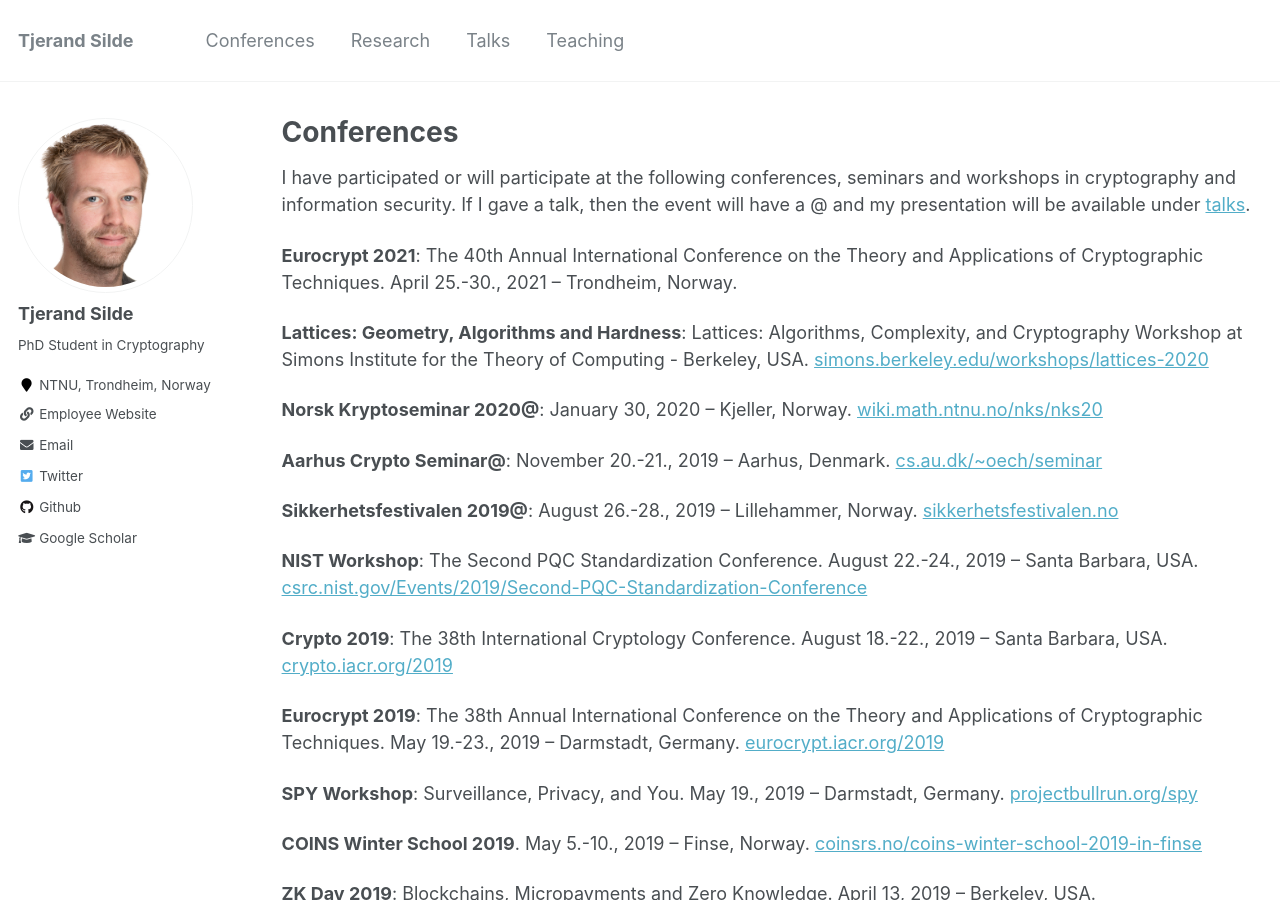
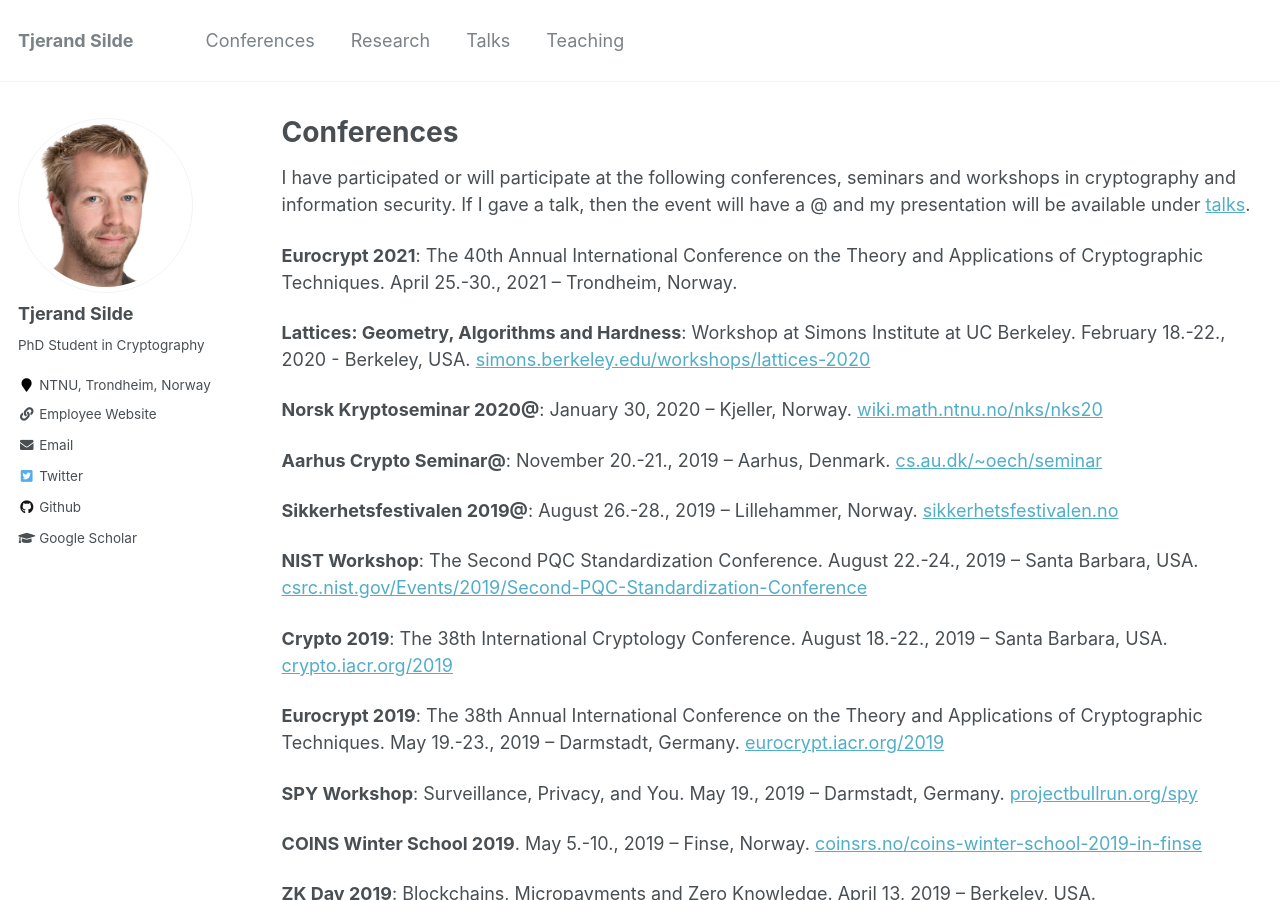
Before and after one commit to tjesi/tjesi.github.io, a Jekyll site: the page built from _pages/conferences.md, in a window 1280 px wide and 900 px high. Built offline with Jekyll 4.4.1, drawn with Linux system fonts in a browser that asks for light colours.

Commit message:
Update conferences.md

```diff
--- a/_pages/conferences.md
+++ b/_pages/conferences.md
@@ -9,7 +9,7 @@ I have participated or will participate at the following conferences, seminars a
 
 **Eurocrypt 2021**: The 40th Annual International Conference on the Theory and Applications of Cryptographic Techniques. April 25.-30., 2021 – Trondheim, Norway.
 
-**Lattices: Geometry, Algorithms and Hardness**: Lattices: Algorithms, Complexity, and Cryptography Workshop at Simons Institute for the Theory of Computing - Berkeley, USA. [simons.berkeley.edu/workshops/lattices-2020](https://simons.berkeley.edu/workshops/lattices-2020)
+**Lattices: Geometry, Algorithms and Hardness**: Workshop at Simons Institute at UC Berkeley. February 18.-22., 2020 - Berkeley, USA. [simons.berkeley.edu/workshops/lattices-2020](https://simons.berkeley.edu/workshops/lattices-2020)
 
 **Norsk Kryptoseminar 2020@**: January 30, 2020 – Kjeller, Norway. [wiki.math.ntnu.no/nks/nks20](https://wiki.math.ntnu.no/nks/nks20)
 
```
